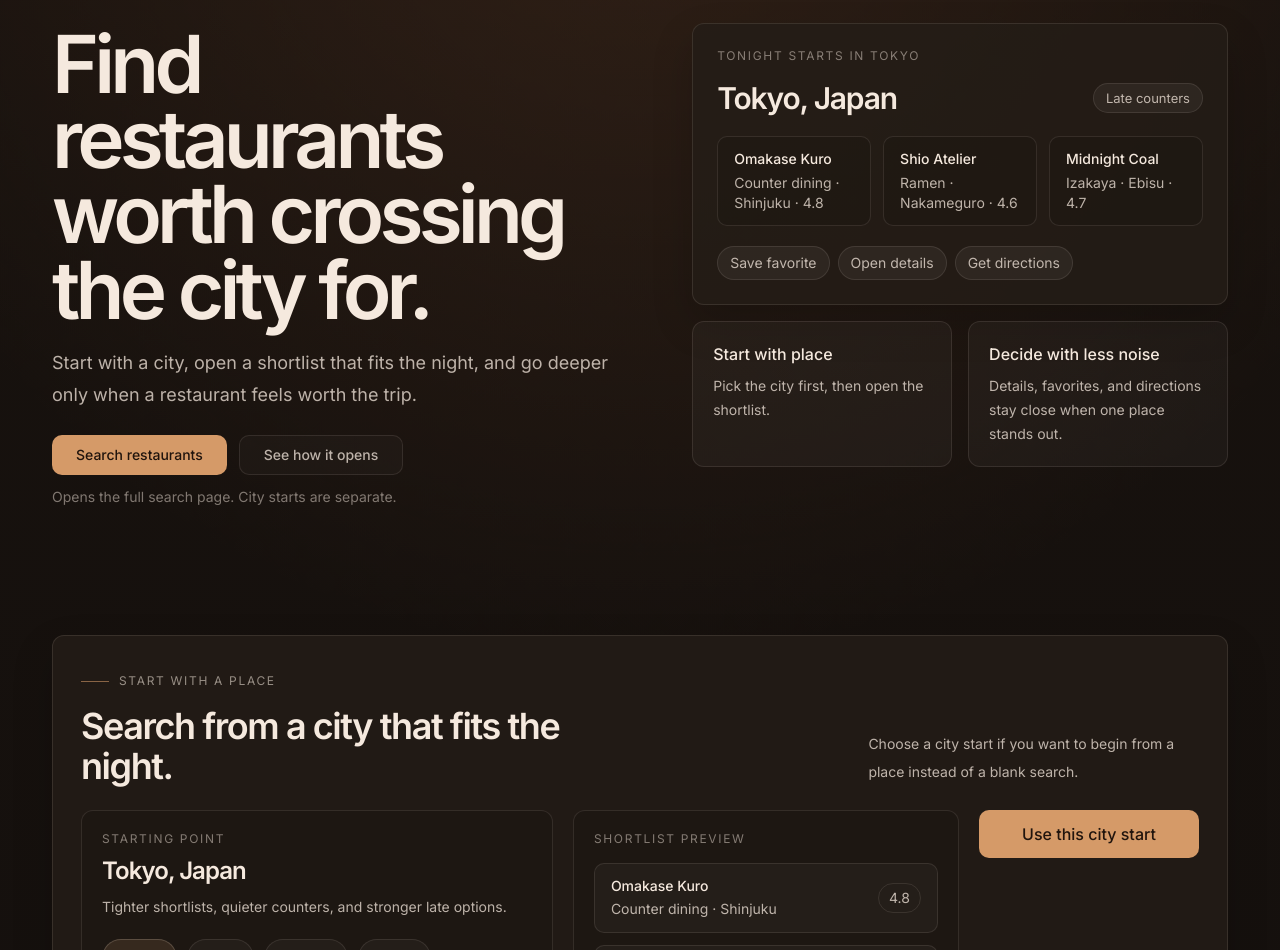
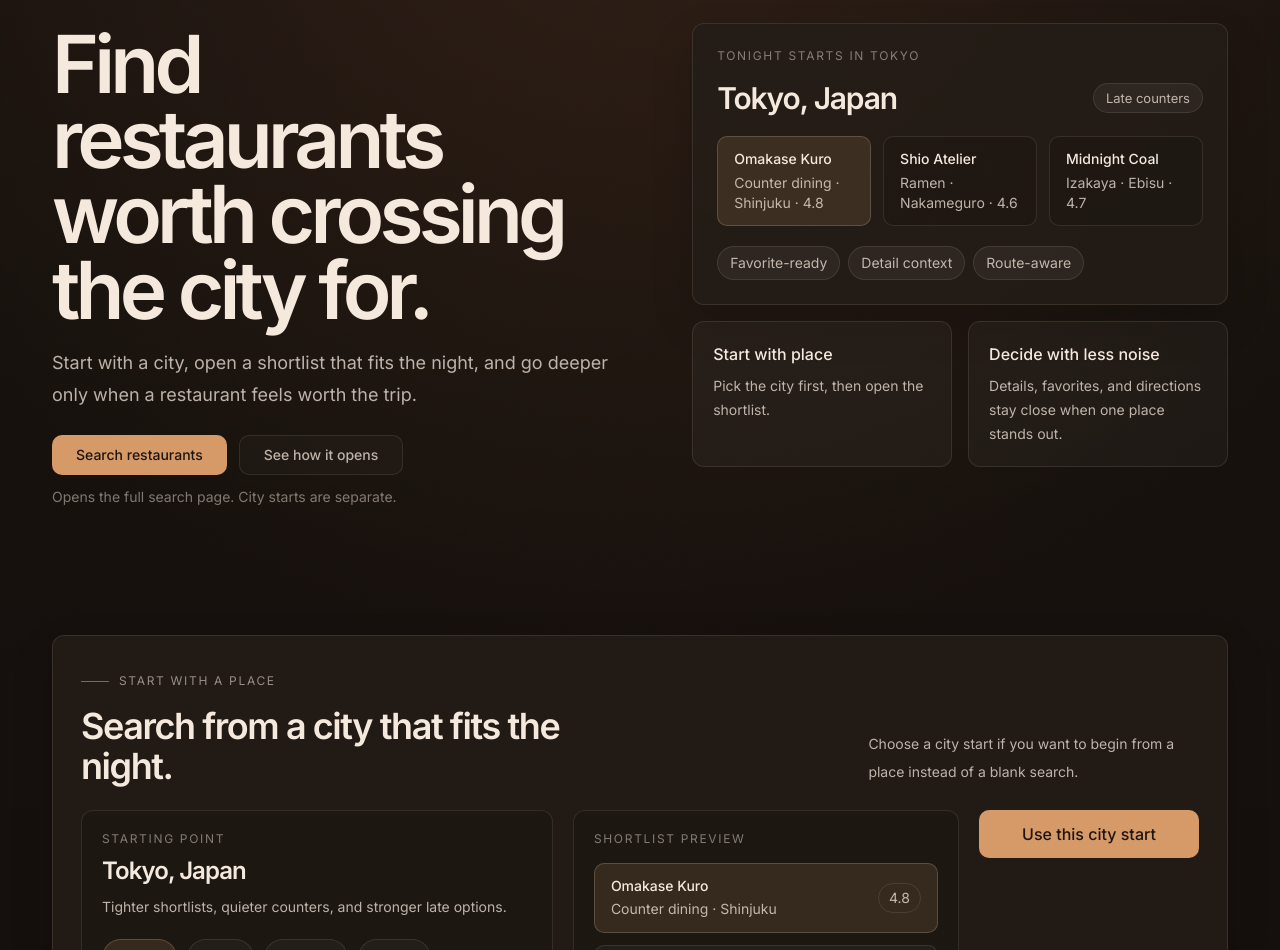
Before and after one commit to Spook65/Mapetite, a React (Vite) app: page / in a window 1280 px wide. Shown: the part 182-1132 px from the top of the page. Built offline with nearby package versions, Linux system fonts and the light colour scheme; no server answers; a web font is replaced by a local one.

Commit message:
Polish landing shortlist preview interactions

```diff
--- a/src/routes/index.tsx
+++ b/src/routes/index.tsx
@@ -213,6 +213,7 @@ const cityStarts = [
 function LandingPage() {
 	const navigate = useNavigate();
 	const [selectedCityKey, setSelectedCityKey] = useState<(typeof cityStarts)[number]["key"]>("tokyo");
+	const [selectedRestaurantIndex, setSelectedRestaurantIndex] = useState(0);
 	const [isMobileMenuOpen, setIsMobileMenuOpen] = useState(false);
 	const [isSignUpOpen, setIsSignUpOpen] = useState(false);
 	const [isLogInOpen, setIsLogInOpen] = useState(false);
@@ -224,7 +225,8 @@ function LandingPage() {
 		[selectedCityKey],
 	);
 
-	const featuredRestaurant = selectedCity.restaurants[0];
+	const featuredRestaurant =
+		selectedCity.restaurants[selectedRestaurantIndex] ?? selectedCity.restaurants[0];
 	const firstName = profile?.name ? profile.name.trim().split(/\s+/)[0] : "User";
 
 	const handleCityStart = (cityName: string) => {
@@ -232,6 +234,11 @@ function LandingPage() {
 			to: "/restaurants",
 			search: { city: cityName },
 		});
+	};
+
+	const handleSelectCity = (cityKey: (typeof cityStarts)[number]["key"]) => {
+		setSelectedCityKey(cityKey);
+		setSelectedRestaurantIndex(0);
 	};
 
 	const closeMobileMenu = () => setIsMobileMenuOpen(false);
@@ -495,10 +502,18 @@ function LandingPage() {
 								</div>
 
 								<div className="mt-5 grid gap-3 sm:grid-cols-3">
-									{selectedCity.restaurants.map((restaurant) => (
-										<div
+									{selectedCity.restaurants.map((restaurant, index) => (
+										<button
 											key={restaurant.name}
-											className="rounded-[10px] border border-[var(--mapetite-border)] bg-black/10 px-4 py-3"
+											type="button"
+											onClick={() => setSelectedRestaurantIndex(index)}
+											aria-pressed={selectedRestaurantIndex === index}
+											className={cn(
+												"rounded-[10px] border px-4 py-3 text-left transition-colors",
+												selectedRestaurantIndex === index
+													? "border-[var(--mapetite-border-strong)] bg-[var(--mapetite-accent-soft)]"
+													: "border-[var(--mapetite-border)] bg-black/10 hover:bg-white/[0.04]",
+											)}
 										>
 											<strong className="block text-sm font-medium text-[var(--mapetite-text)]">
 												{restaurant.name}
@@ -506,19 +521,19 @@ function LandingPage() {
 											<span className="mapetite-muted-copy mt-1 block text-sm">
 												{restaurant.subtitle} · {restaurant.rating}
 											</span>
-										</div>
+										</button>
 									))}
 								</div>
 
 								<div className="mt-5 flex flex-wrap gap-2">
 									<div className="rounded-full border border-[var(--mapetite-border)] bg-white/[0.05] px-3 py-1.5 text-sm text-[var(--mapetite-text-soft)]">
-										Save favorite
+										Favorite-ready
 									</div>
 									<div className="rounded-full border border-[var(--mapetite-border)] bg-white/[0.05] px-3 py-1.5 text-sm text-[var(--mapetite-text-soft)]">
-										Open details
+										Detail context
 									</div>
 									<div className="rounded-full border border-[var(--mapetite-border)] bg-white/[0.05] px-3 py-1.5 text-sm text-[var(--mapetite-text-soft)]">
-										Get directions
+										Route-aware
 									</div>
 								</div>
 							</div>
@@ -580,7 +595,7 @@ function LandingPage() {
 										<button
 											key={city.key}
 											type="button"
-											onClick={() => setSelectedCityKey(city.key)}
+											onClick={() => handleSelectCity(city.key)}
 											aria-pressed={selectedCityKey === city.key}
 											className={cn(
 												"rounded-full border px-4 py-2 text-sm font-medium transition-colors",
@@ -600,10 +615,18 @@ function LandingPage() {
 									Shortlist preview
 								</div>
 								<div className="mt-4 space-y-3">
-									{selectedCity.restaurants.map((restaurant) => (
-										<div
+									{selectedCity.restaurants.map((restaurant, index) => (
+										<button
 											key={restaurant.name}
-											className="flex items-center justify-between gap-4 rounded-[10px] border border-[var(--mapetite-border)] bg-white/[0.03] px-4 py-3"
+											type="button"
+											onClick={() => setSelectedRestaurantIndex(index)}
+											aria-pressed={selectedRestaurantIndex === index}
+											className={cn(
+												"flex w-full items-center justify-between gap-4 rounded-[10px] border px-4 py-3 text-left transition-colors",
+												selectedRestaurantIndex === index
+													? "border-[var(--mapetite-border-strong)] bg-[var(--mapetite-accent-soft)]"
+													: "border-[var(--mapetite-border)] bg-white/[0.03] hover:bg-white/[0.06]",
+											)}
 										>
 											<div>
 												<strong className="block text-sm font-medium text-[var(--mapetite-text)]">
@@ -616,7 +639,7 @@ function LandingPage() {
 											<div className="rounded-full border border-[var(--mapetite-border)] px-2.5 py-1 text-sm text-[var(--mapetite-text-soft)]">
 												{restaurant.rating}
 											</div>
-										</div>
+										</button>
 									))}
 								</div>
 							</div>
@@ -710,13 +733,16 @@ function LandingPage() {
 									</div>
 									<div className="mt-4 space-y-3">
 										{selectedCity.restaurants.map((restaurant, index) => (
-											<div
+											<button
 												key={restaurant.name}
+												type="button"
+												onClick={() => setSelectedRestaurantIndex(index)}
+												aria-pressed={selectedRestaurantIndex === index}
 												className={cn(
-													"rounded-[10px] border px-4 py-3 transition-colors",
-													index === 0
+													"w-full rounded-[10px] border px-4 py-3 text-left transition-colors",
+													selectedRestaurantIndex === index
 														? "border-[var(--mapetite-border-strong)] bg-[var(--mapetite-accent-soft)]"
-														: "border-[var(--mapetite-border)] bg-white/[0.03]",
+														: "border-[var(--mapetite-border)] bg-white/[0.03] hover:bg-white/[0.06]",
 												)}
 											>
 												<div className="flex items-start justify-between gap-3">
@@ -732,7 +758,7 @@ function LandingPage() {
 														{restaurant.rating}
 													</div>
 												</div>
-											</div>
+											</button>
 										))}
 									</div>
 								</div>
@@ -773,10 +799,10 @@ function LandingPage() {
 
 									<div className="mt-5 flex flex-wrap gap-2">
 										<div className="rounded-full border border-[var(--mapetite-border)] bg-white/[0.04] px-3 py-1.5 text-sm text-[var(--mapetite-text-soft)]">
-											Save favorite
+											Favorite from search
 										</div>
 										<div className="rounded-full border border-[var(--mapetite-border)] bg-white/[0.04] px-3 py-1.5 text-sm text-[var(--mapetite-text-soft)]">
-											Get directions
+											Directions in detail
 										</div>
 									</div>
 								</div>
@@ -804,7 +830,7 @@ function LandingPage() {
 									<button
 										key={city.key}
 										type="button"
-										onClick={() => setSelectedCityKey(city.key)}
+										onClick={() => handleSelectCity(city.key)}
 										className={cn(
 											"rounded-[12px] border p-4 text-left transition-colors",
 											selectedCityKey === city.key
```
